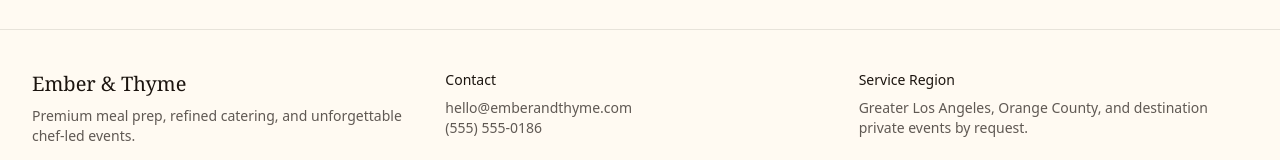
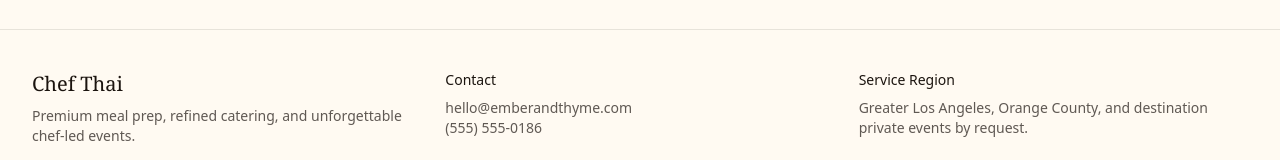
Before and after one commit to aprilrhea24-Creator/Updated-Catering-AppFinal, a Next.js app: page /register in a window 1280 px wide. Shown: the part 732-892 px from the top of the page. Built offline with nearby package versions, Linux system fonts and the light colour scheme; no server answers.

Commit message:
Update site-footer.tsx

```diff
--- a/components/site-footer.tsx
+++ b/components/site-footer.tsx
@@ -3,7 +3,7 @@ export function SiteFooter() {
     <footer className="border-t border-ink/10 bg-cream">
       <div className="mx-auto grid max-w-7xl gap-6 px-4 py-10 text-sm text-ink/70 sm:px-6 lg:grid-cols-3 lg:px-8">
         <div>
-          <p className="font-display text-xl text-ink">Ember & Thyme</p>
+          <p className="font-display text-xl text-ink">Chef Thai</p>
           <p className="mt-2">Premium meal prep, refined catering, and unforgettable chef-led events.</p>
         </div>
         <div>
```
